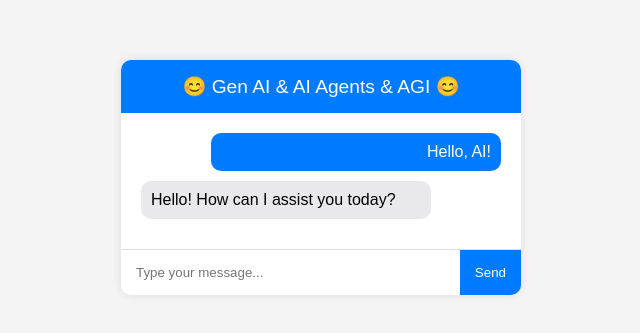
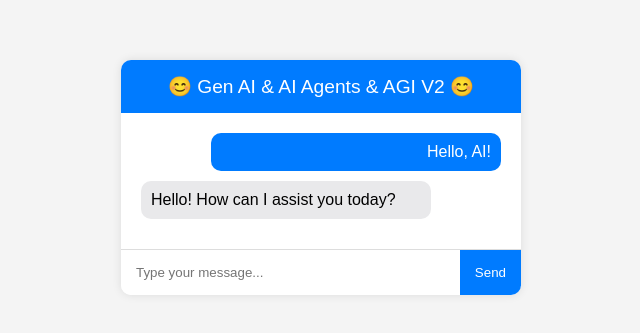
Before and after one commit to ShanmugapriyanManoharan/GitHub-Actions-Nodejs-App, a website: page public/index.html in a window 1280 px wide. Shown: the part 223-556 px from the top of the page, without its empty margins (319-959 px from the left). Drawn offline with Linux system fonts and the light colour scheme.

Commit message:
Add version for AGI

```diff
--- a/public/index.html
+++ b/public/index.html
@@ -95,7 +95,7 @@
 
     <div class="chat-container">
         <div class="chat-header">
-           😊 Gen AI & AI Agents & AGI 😊
+           😊 Gen AI & AI Agents & AGI V2 😊
         </div>
         <div class="chat-messages">
             <!-- Example Messages -->
```
